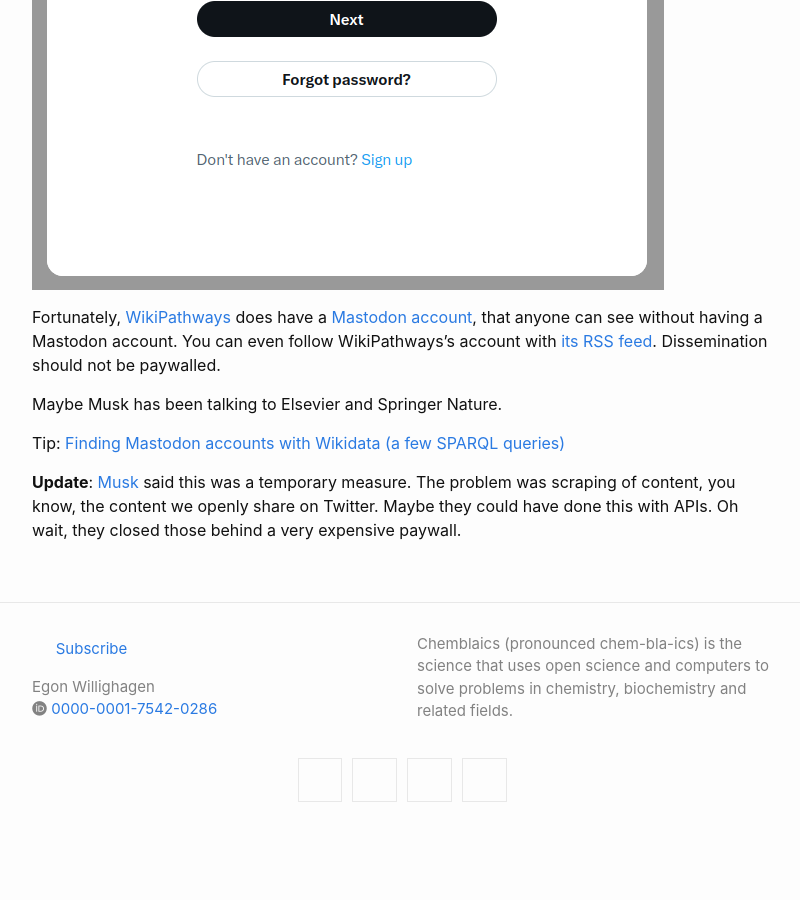
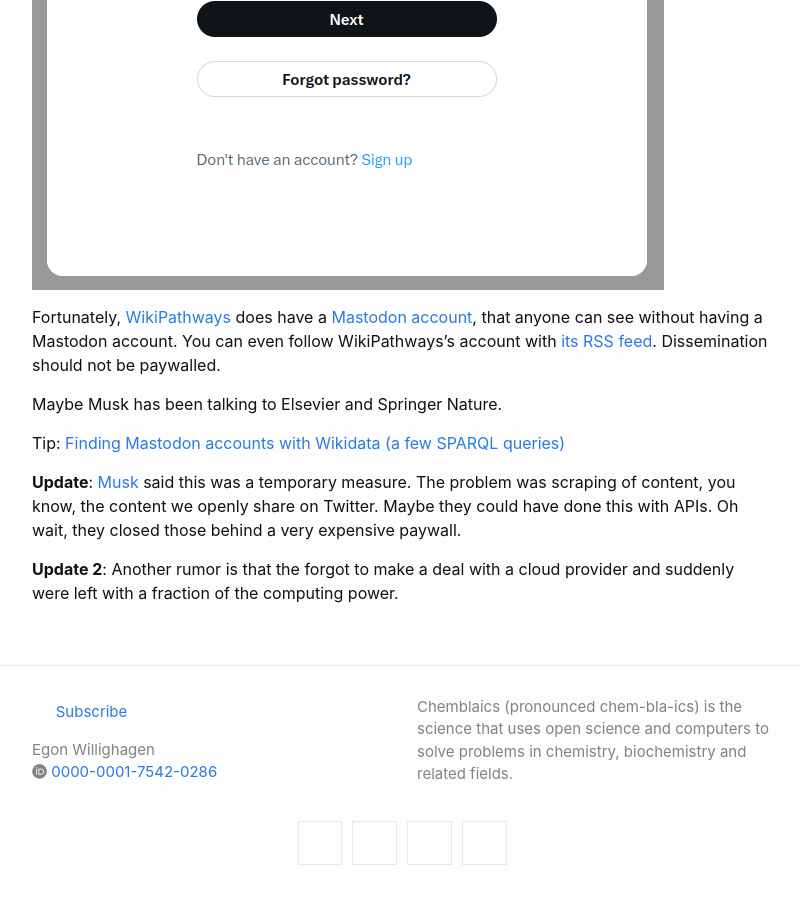
Before and after one commit to egonw/blog2, a Jekyll site: the page built from _posts/2023-07-01-twitter-exits-fair-and-is-no-longer.markdown, in a window 1280 px wide and 900 px high, scrolled down 771 px. Shown: the whole window, without its empty margins (238-1038 px from the left). Built offline with Jekyll 4.4.1, drawn with Linux system fonts in a browser that asks for light colours; before the commit the page ends 1608 px from its top, so only the background shows below that.

Commit message:
Another update

```diff
--- a/_posts/2023-07-01-twitter-exits-fair-and-is-no-longer.markdown
+++ b/_posts/2023-07-01-twitter-exits-fair-and-is-no-longer.markdown
@@ -25,3 +25,5 @@ Tip: [Finding Mastodon accounts with Wikidata (a few SPARQL queries)](https://ch
 **Update**: [Musk](https://tweakers.net/nieuws/211364/musk-blokkeren-van-niet-ingelogde-gebruikers-op-twitter-is-tijdelijke-maatregel.html) said this
 was a temporary measure. The problem was scraping of content, you know, the content we openly share on Twitter. Maybe they could have done this
 with APIs. Oh wait, they closed those behind a very expensive paywall.
+
+**Update 2**: Another rumor is that the forgot to make a deal with a cloud provider and suddenly were left with a fraction of the computing power.
```
